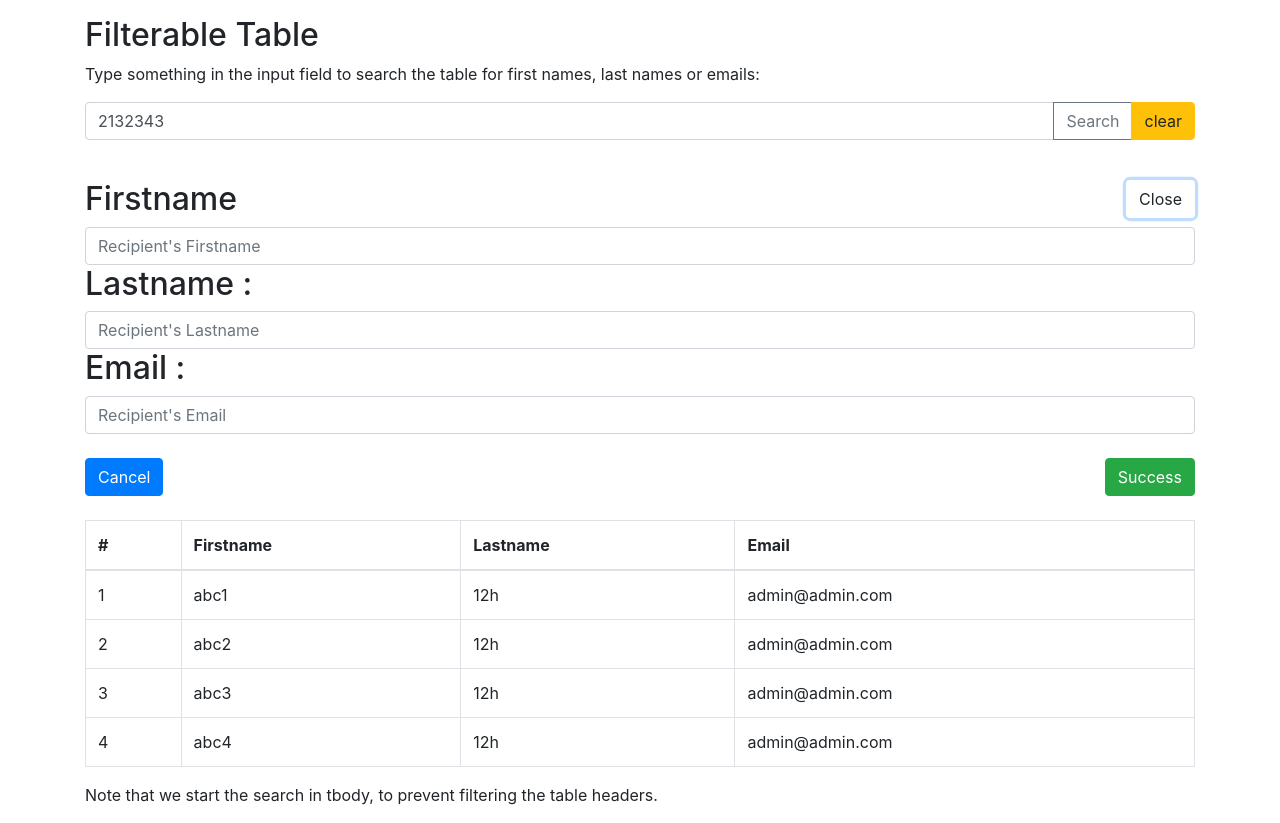
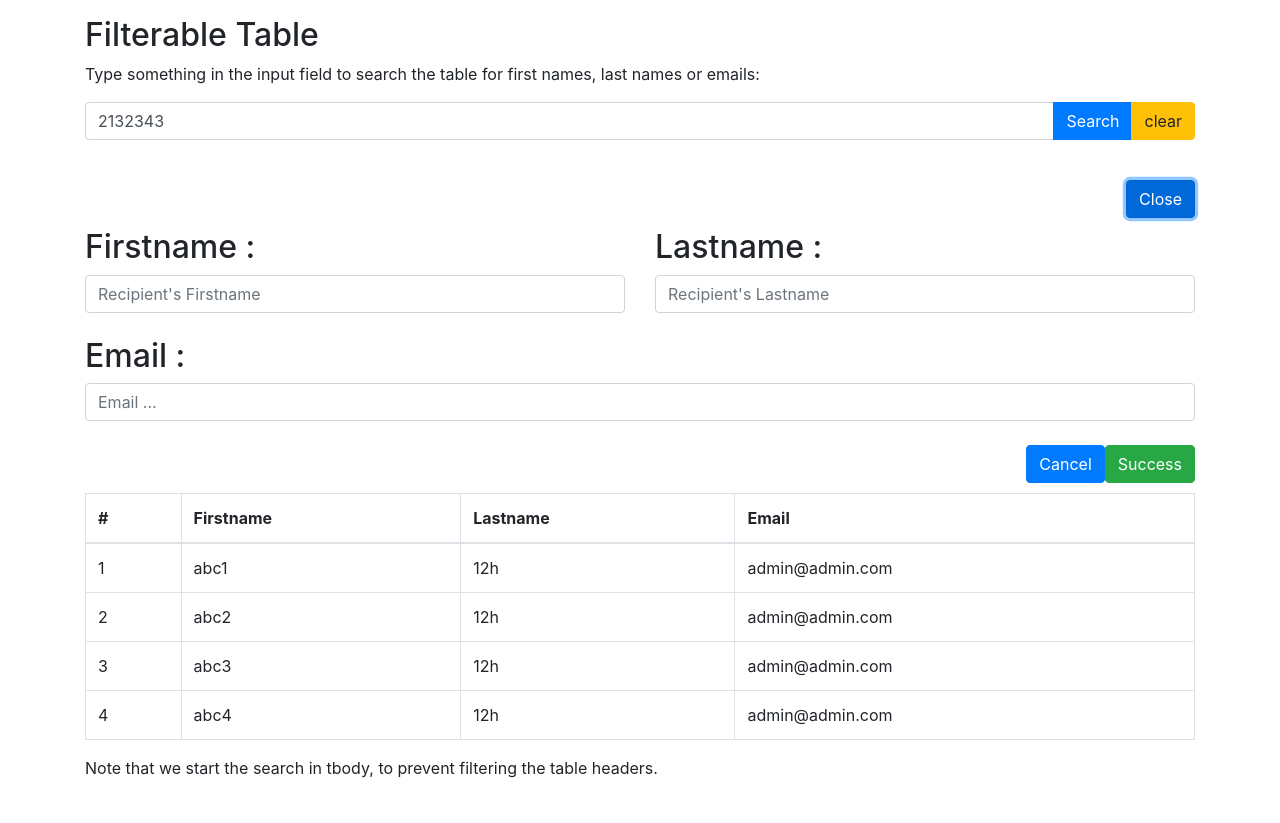
Before and after one commit to quy1990/react-init, a React (Create React App) app: page / in a window 1280 px wide. Both pictures are taken after a click on the button "Show". After the commit the page ends 800 px from the top, so only its background shows below. Built offline with nearby package versions, Linux system fonts and the light colour scheme.

Commit message:
format html

```diff
--- a/src/components/Form.js
+++ b/src/components/Form.js
@@ -15,21 +15,34 @@ class Form extends Component {
     render() {
         return (
             <div>
-                <h2>Firstname</h2>
+                <div className="row">
+                    <div className="col-6">
+                        <h2>Firstname :</h2>
                         <input type="text" className="form-control" placeholder="Recipient's Firstname"
                                aria-label="Recipient's Firstname"
                                aria-describedby="basic-addon2"/>
+                    </div>
+                    <div className="col-6">
                         <h2>Lastname :</h2>
                         <input type="text" className="form-control" placeholder="Recipient's Lastname"
                                aria-label="Recipient's Lastname"
                                aria-describedby="basic-addon2"/>
+
+                    </div>
+                </div>
+                <br/>
+                <div className="row">
+                    <div className="col-12">
                         <h2>Email :</h2>
-                <input type="text" className="form-control" placeholder="Recipient's Email"
+                        <input type="text" className="form-control" placeholder="Email ..."
                                aria-label="Recipient's Email"
                                aria-describedby="basic-addon2"/>
+                    </div>
+                </div>
                 <br/>
                 <button type="button" className="btn btn-success float-right">Success</button>
-                <button onClick={this.handleCancel} type="button" className="btn btn-primary">Cancel</button>
+                <button onClick={this.handleCancel} type="button" className="btn btn-primary float-right">Cancel
+                </button>
 
                 <br/>
                 <br/>
--- a/src/components/Search.js
+++ b/src/components/Search.js
@@ -41,7 +41,7 @@ class Search extends Component {
                            aria-label="Recipient's username"
                            aria-describedby="basic-addon2"/>
                     <div className="input-group-append">
-                        <button onClick={this.handleSearch} className="btn btn-outline-secondary" type="button">Search
+                        <button onClick={this.handleSearch} className="btn btn-primary" type="button">Search
                         </button>
                         <button onClick={this.handleClear} className="btn btn-warning" type="button">clear
                         </button>
--- a/src/components/ShowButton.js
+++ b/src/components/ShowButton.js
@@ -14,16 +14,17 @@ class ShowButton extends Component {
     }
 
     render() {
-        let elmButton = <button onClick={this.handleAdd} className="btn btn-outline-secondary float-right"
+        let elmButton = <button onClick={this.handleAdd} className="btn btn-primary float-right"
                                 type="button">Show</button>;
-
         if (this.props.isShowForm) {
-            elmButton = <button onClick={this.handleAdd} className="btn btn-outline-first float-right"
+            elmButton = <button onClick={this.handleAdd} className="btn btn-primary float-right"
                                 type="button">Close</button>;
         }
         return (
             <div>
                 {elmButton}
+                <br/>
+                <br/>
             </div>
         );
     }
```
Lines whose indentation alone changed are shown as unchanged.
